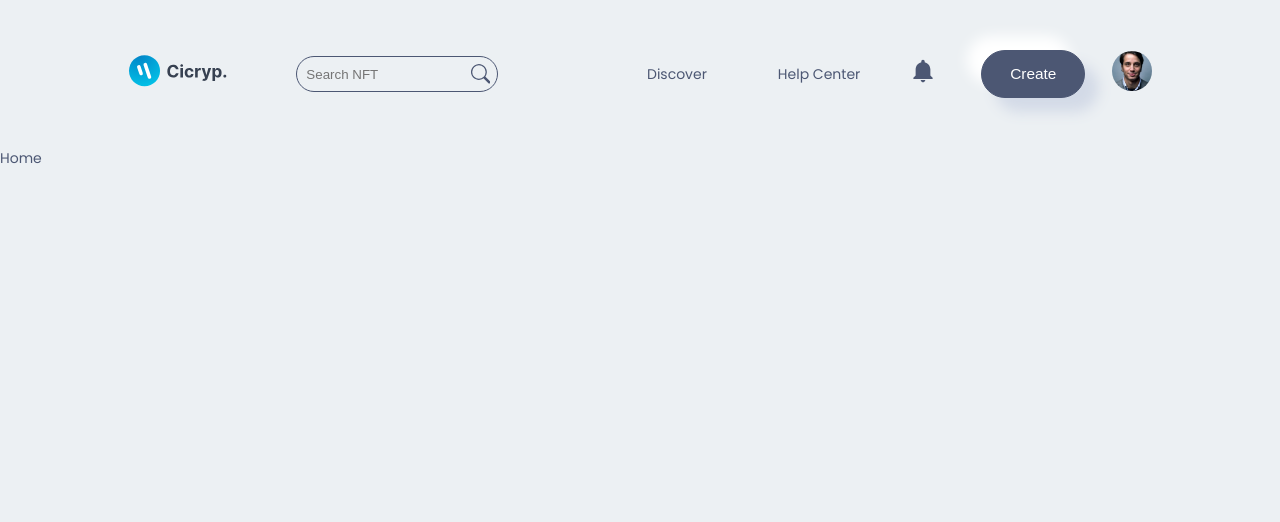
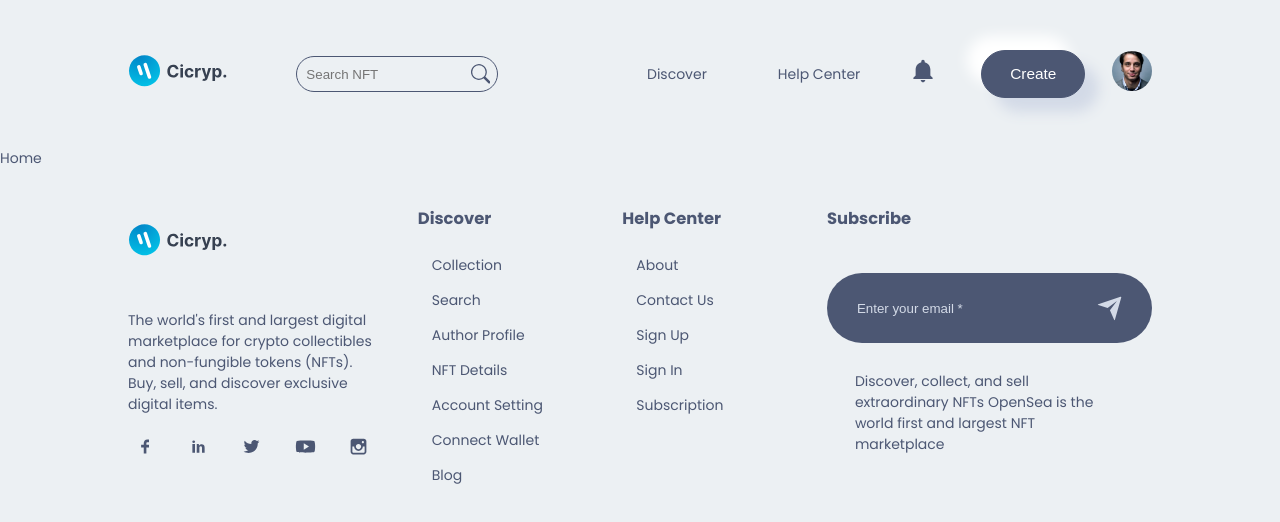
Before and after one commit to Prometheus2k/NFT-Marketplace-frontend, a Next.js app: page / in a window 1280 px wide. Shown: the top 522 px of the page. Built offline with nearby package versions, Linux system fonts and the light colour scheme.

Commit message:
Styled Footer component

```diff
--- a/components/Footer/Footer.jsx
+++ b/components/Footer/Footer.jsx
@@ -1,10 +1,80 @@
 import React from "react";
+import Image from "next/image";
+import {
+  TiSocialFacebook,
+  TiSocialLinkedin,
+  TiSocialTwitter,
+  TiSocialYoutube,
+  TiSocialInstagram,
+  TiArrowSortedDown,
+  TiArrowSortedUp,
+} from "react-icons/ti";
+
+import { RiSendPlaneFill } from "react-icons/ri";
 
 //  INTERNAL IMPORT
 import Style from "./Footer.module.css";
+import images from "../../img";
+import { Discover, HelpCenter } from "../Navbar/index";
 
 const Footer = () => {
-  return <div>Footer</div>;
+  return (
+    <div className={Style.footer}>
+      <div className={Style.footer_box}>
+        <div className={Style.footer_box_social}>
+          <Image src={images.logo} alt="footer logo" height={100} width={100} />
+          <p>
+            The world's first and largest digital marketplace for crypto
+            collectibles and non-fungible tokens (NFTs). Buy, sell, and discover
+            exclusive digital items.
+          </p>
+
+          <div className={Style.footer_social}>
+            <a href="#">
+              <TiSocialFacebook />
+            </a>
+            <a href="#">
+              <TiSocialLinkedin />
+            </a>
+            <a href="#">
+              <TiSocialTwitter />
+            </a>
+            <a href="#">
+              <TiSocialYoutube />
+            </a>
+            <a href="#">
+              <TiSocialInstagram />
+            </a>
+          </div>
+        </div>
+
+        <div className={Style.footer_box_discover}>
+          <h3>Discover</h3>
+          <Discover />
+        </div>
+
+        <div className={Style.footer_box_help}>
+          <h3>Help Center</h3>
+          <HelpCenter />
+        </div>
+
+        <div className={Style.subscribe}>
+          <h3>Subscribe</h3>
+
+          <div className={Style.subscribe_box}>
+            <input type="email" placeholder="Enter your email *" />
+            <RiSendPlaneFill className={Style.subscribe_box_send} />
+          </div>
+          <div className={Style.subscribe_box_info}>
+            <p>
+              Discover, collect, and sell extraordinary NFTs OpenSea is the
+              world first and largest NFT marketplace
+            </p>
+          </div>
+        </div>
+      </div>
+    </div>
+  );
 };
 
 export default Footer;
--- a/components/Footer/Footer.module.css
+++ b/components/Footer/Footer.module.css
@@ -0,0 +1,84 @@
+.footer {
+  width: 100%;
+  padding-block: 1.5rem;
+  position: relative;
+}
+
+.footer_box {
+  width: 80%;
+  margin: 0 auto;
+  display: grid;
+  grid-template-columns: 1.3fr repeat(2, 1fr) 2fr;
+  align-items: flex-start;
+  justify-content: space-between;
+  gap: 3rem;
+}
+
+/* ------SOCIAL------- */
+.footer_social {
+  display: flex;
+  gap: 1.3rem;
+  font-size: 1.5rem;
+  align-items: center;
+}
+
+.footer_social a {
+  padding: 0.5rem;
+  border-radius: 50%;
+  transition: all 0.3s ease-in;
+  display: grid;
+}
+
+.footer_social a:hover {
+  background-color: var(--icons-color);
+  color: var(--shadow-dark-color);
+  box-shadow: var(--box-shadow);
+}
+
+.subscribe_box {
+  width: 100%;
+  display: flex;
+  justify-content: space-between;
+  align-items: center;
+  padding: 1.5rem 2rem;
+  background-color: var(--icons-color);
+  color: var(--shadow-dark-color);
+  border-radius: 5rem;
+  margin-top: 3rem;
+}
+
+.subscribe_box input {
+  background: transparent;
+  border: none;
+  outline: none;
+  width: 90%;
+  color: var(--shadow-dark-color);
+}
+
+.subscribe_box input::placeholder {
+  color: var(--shadow-dark-color);
+}
+
+.subscribe_box_send {
+  cursor: pointer;
+  font-size: 2rem;
+}
+
+.subscribe_box_info {
+  padding: 1rem 2rem;
+}
+
+/* //MEDIA QUERY */
+@media screen and (max-width: 45em) {
+  .footer_box {
+    width: 90%;
+    grid-template-columns: 1fr 2fr;
+  }
+}
+
+@media screen and (max-width: 35em) {
+  .footer_box {
+    width: 90%;
+    grid-template-columns: 1fr;
+  }
+}
--- a/pages/_app.js
+++ b/pages/_app.js
@@ -1,12 +1,13 @@
 import "../styles/globals.css";
 
 // INTERNAL IMPORT
-import { NavBar } from "../components/componentsindex";
+import { NavBar, Footer } from "../components/componentsindex";
 
 const MyApp = ({ Component, pageProps }) => (
   <div>
     <NavBar />
     <Component {...pageProps} />
+    <Footer />
   </div>
 );
 
```
